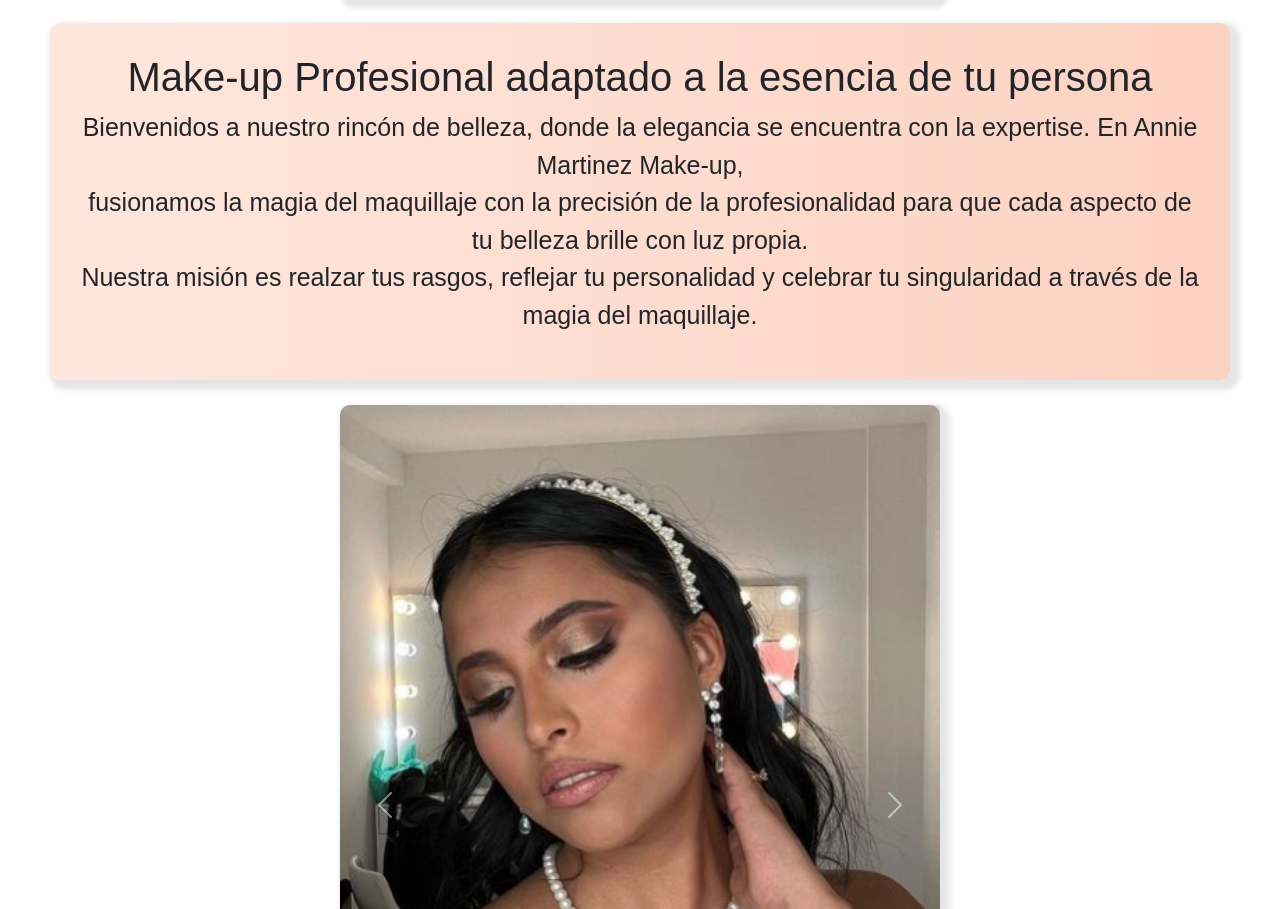
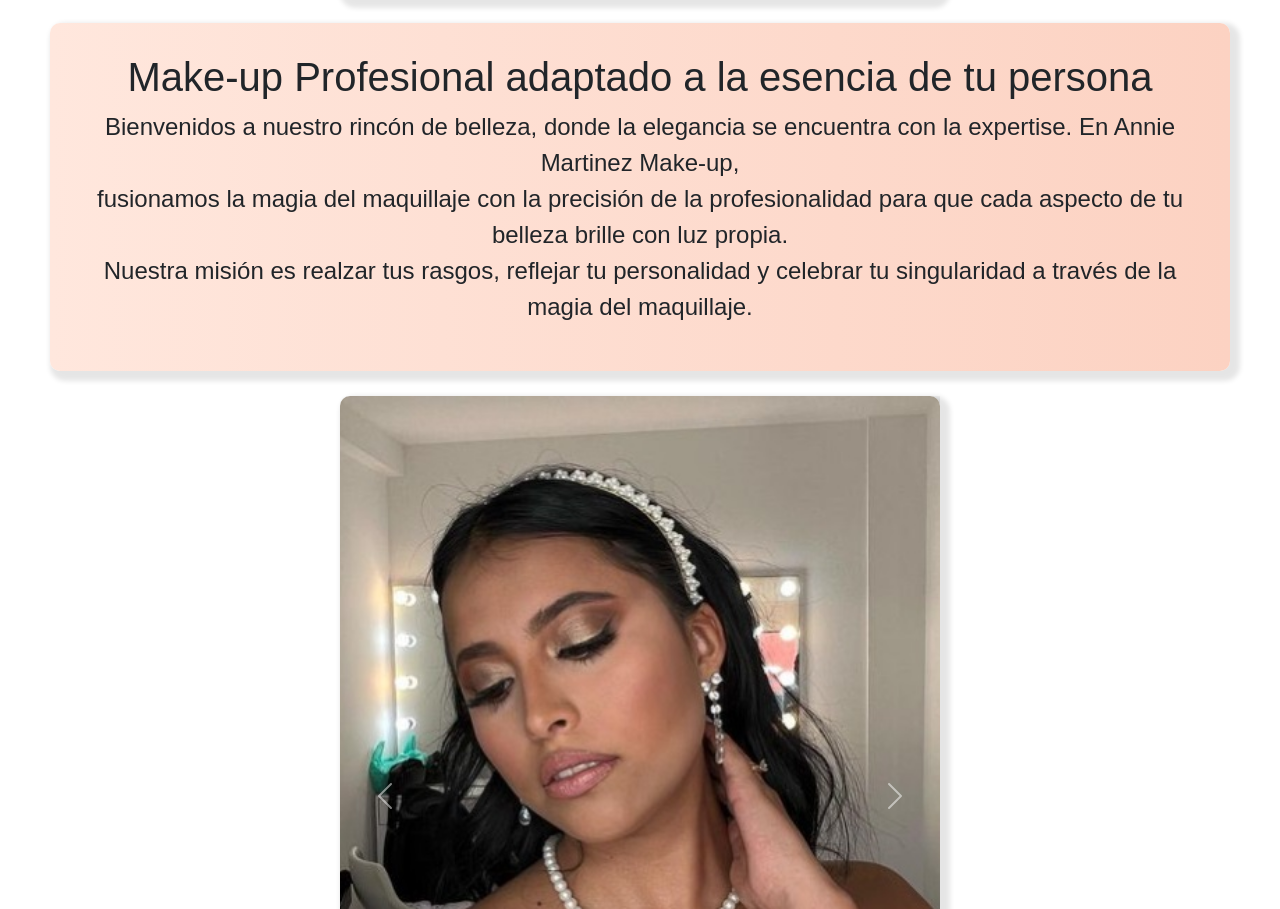
Before and after one commit to Jorgealberto9504/Proyecto-final, a website: page index.html in a window 1280 px wide. Shown: the part 902-1811 px from the top of the page. Drawn offline with nearby package versions, Linux system fonts and the light colour scheme.

Commit message:
final 12/12 06:38pm

```diff
--- a/scss/layout/_informacion.scss
+++ b/scss/layout/_informacion.scss
@@ -22,6 +22,6 @@
   p {
     text-align: center;
     font-family: Arial, Helvetica, sans-serif;
-    font-size: 25px;
+    font-size: 1.5rem;
   }
 }
```
Also changed, not shown: css/style.css.
